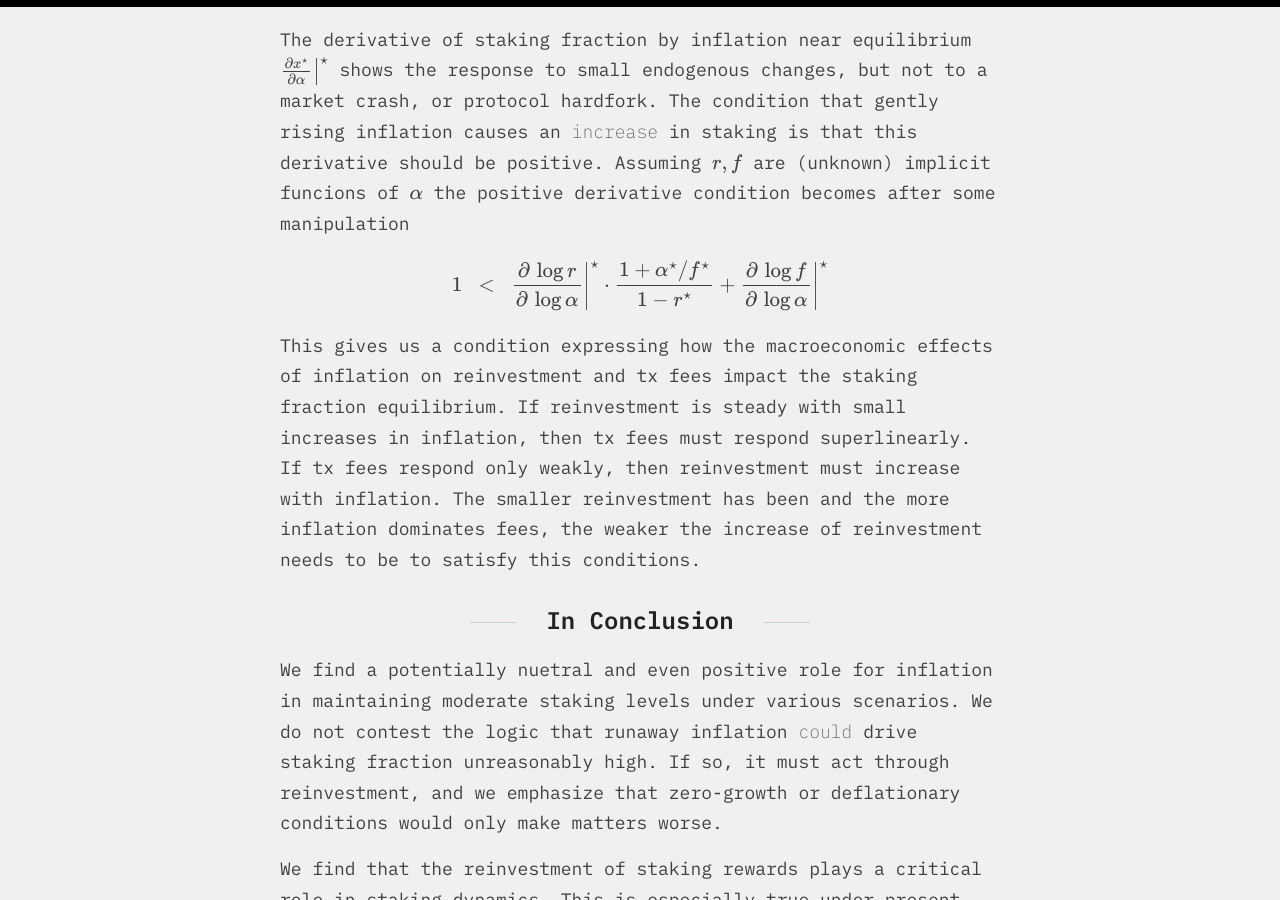
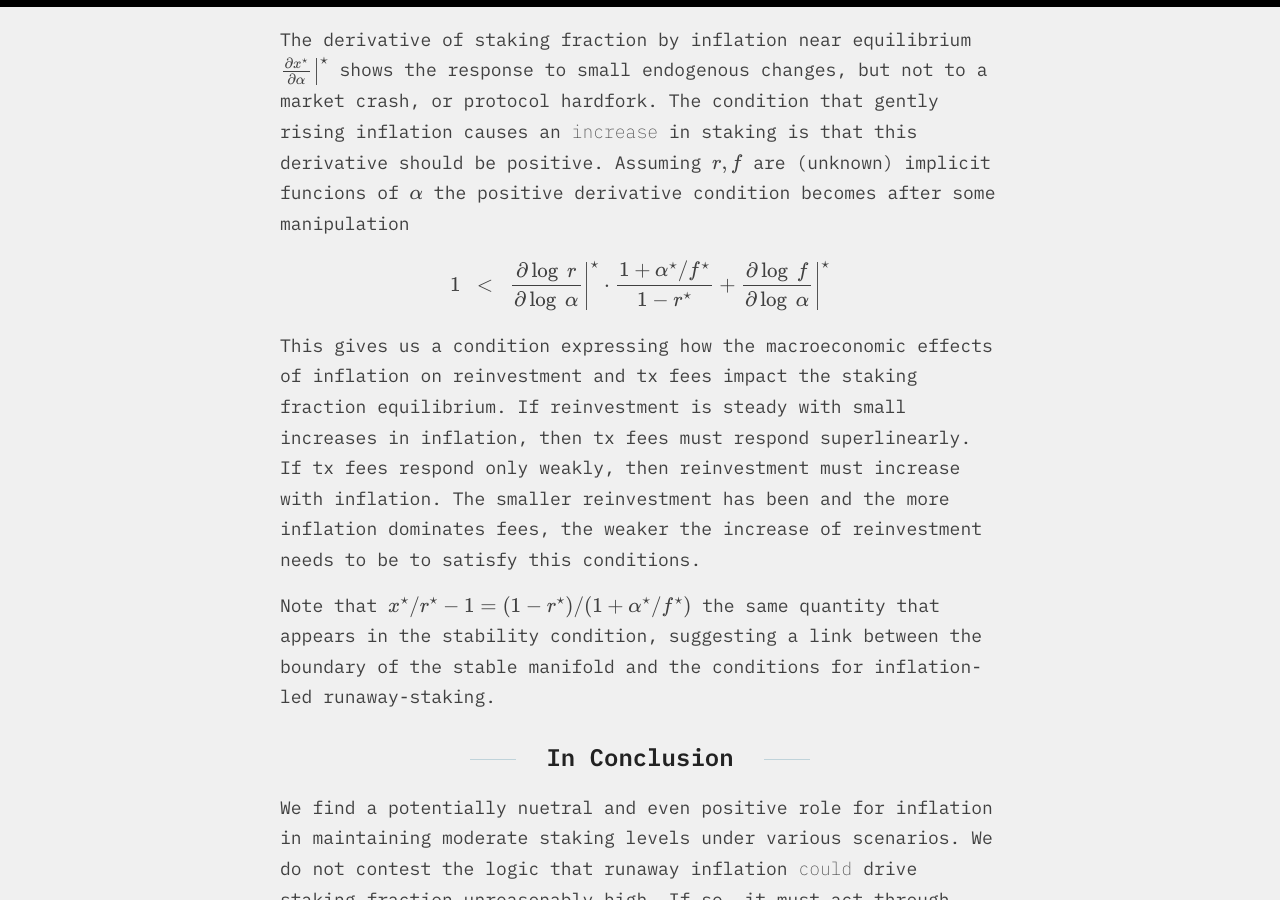
Before and after one commit to eric-downes/20sq-blog, a Jekyll site: the page built from _posts/2024-12-05-issuance-fundamentals.md, in a window 1280 px wide and 900 px high, scrolled down 12486 px. Built offline with Jekyll 4.4.1, drawn with Linux system fonts in a browser that asks for light colours; some web fonts are replaced; some of the changed text lies outside the part shown.

Commit message:
fixing minor typo and adding note on stability and inflation-led runaway staking

```diff
--- a/_posts/2024-12-05-issuance-fundamentals.md
+++ b/_posts/2024-12-05-issuance-fundamentals.md
@@ -451,9 +451,9 @@ positive derivative condition becomes after some manipulation
 
 $$
 \displaystyle
-1 ~~ < ~~ \left.\frac{\partial\,\log r}{\partial\,\log\alpha}\right|^\star
+1 ~~ < ~~ \left.\frac{\partial\log\ r}{\partial\log\ \alpha}\right|^\star
 \cdot\frac{1+\alpha^\star/f^\star}{1-r^\star} +
-\left.\frac{\partial\,\log f}{\partial\,\log\alpha}\right|^\star
+\left.\frac{\partial\log\ f}{\partial\log\ \alpha}\right|^\star
 $$
 
 This gives us a condition expressing how the macroeconomic effects of
@@ -464,6 +464,11 @@ respond only weakly, then reinvestment must increase with inflation.
 The smaller reinvestment has been and the more inflation dominates
 fees, the weaker the increase of reinvestment needs to be to satisfy
 this conditions.
+
+Note that $$x^\star/r^\star-1=(1-r^\star)/(1+\alpha^\star/f^\star)$$
+the same quantity that appears in the stability condition, suggesting
+a link between the boundary of the stable manifold and the conditions
+for inflation-led runaway-staking.
 
 ## In Conclusion
 
```
Also changed, not shown: other parts of _posts/2024-12-05-issuance-fundamentals.md (+3 -3 lines).
